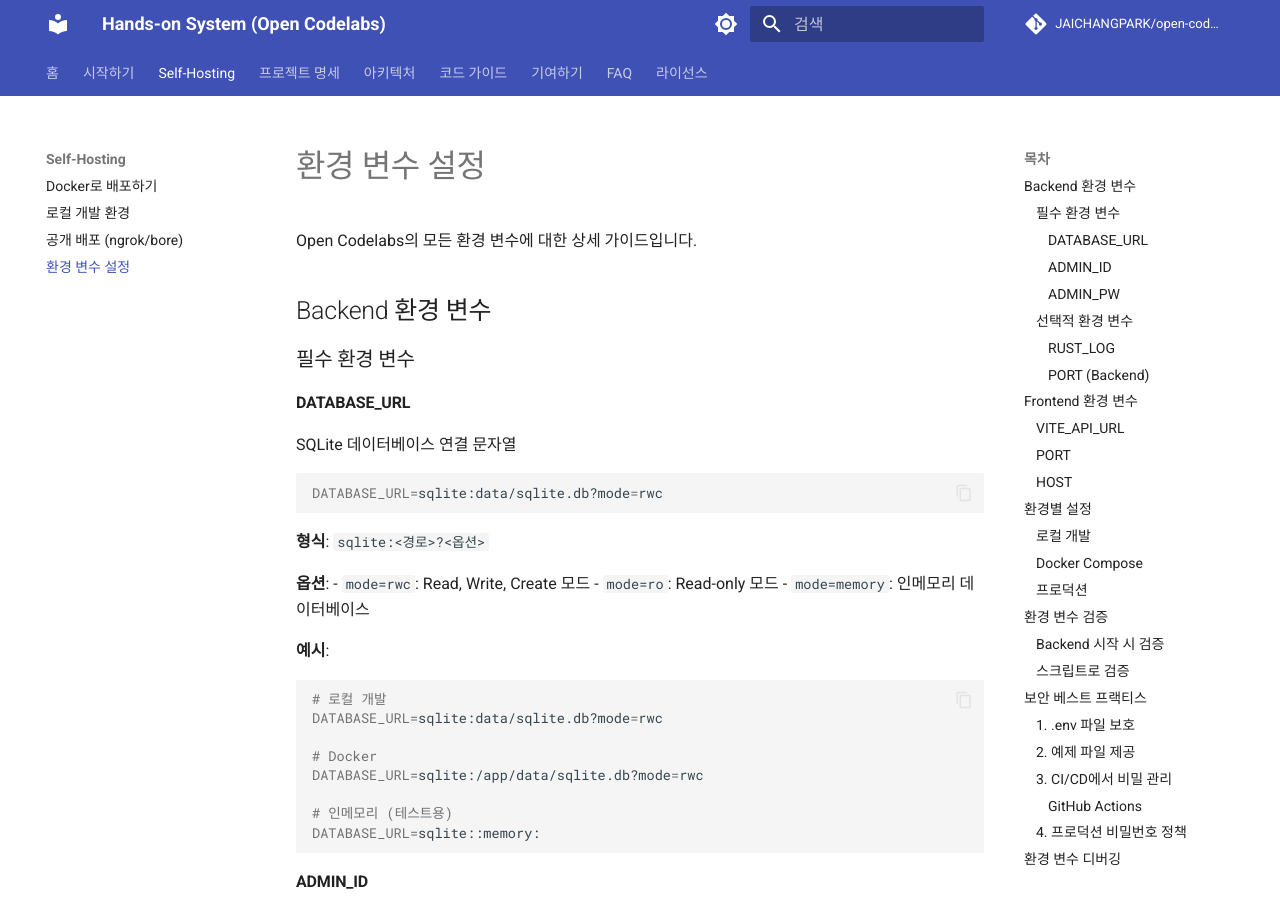
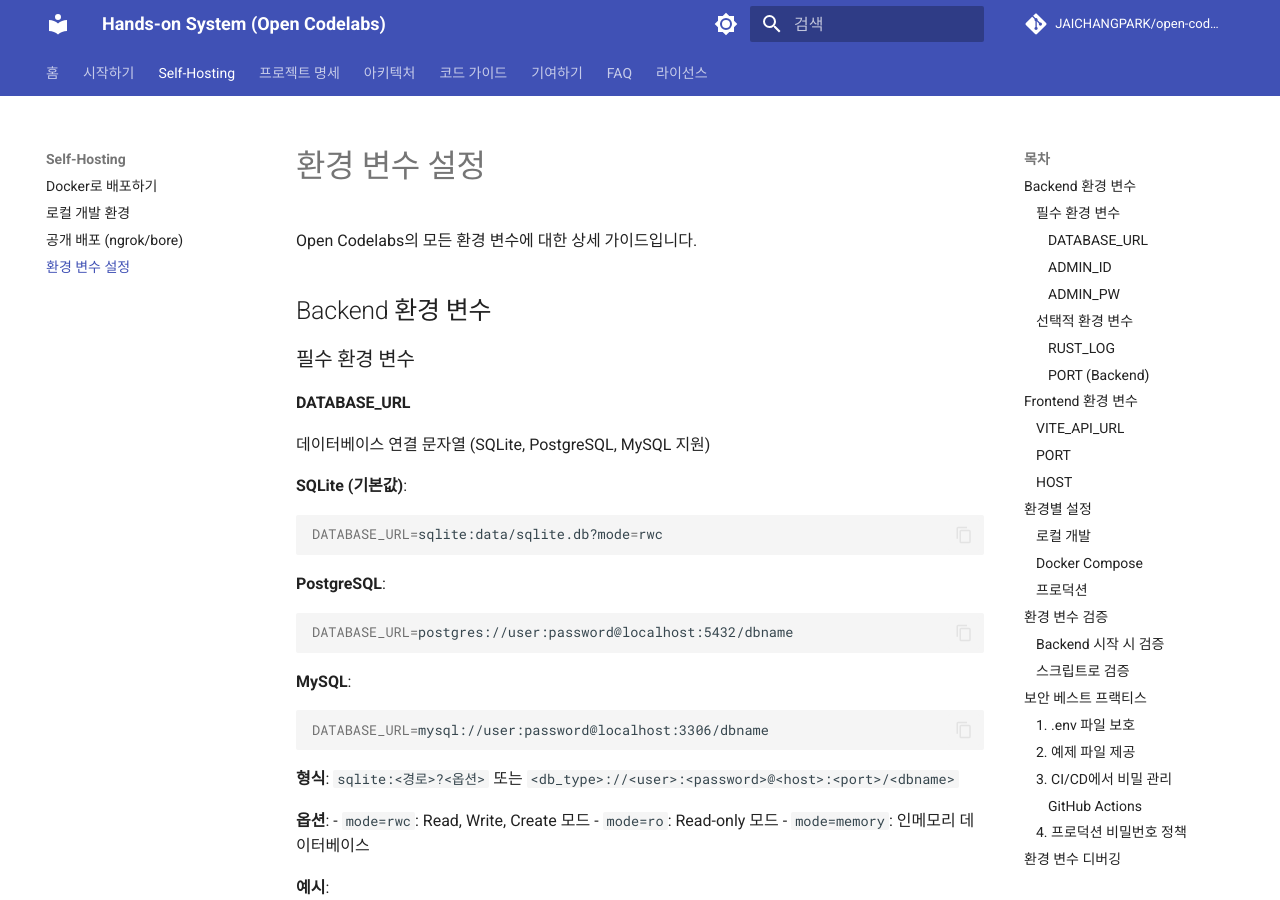
Before and after one commit to JAICHANGPARK/open-codelabs, an MkDocs documentation site: the page built from docs/self-hosting/environment.md, in a window 1280 px wide and 900 px high. Built offline with MkDocs 1.6.1 and Material for MkDocs 9.7.7, drawn with Linux system fonts in a browser that asks for light colours; comment, search, counter and statistics services are not loaded; the version menu is left out.

Commit message:
Update Docker and environment docs for PostgreSQL/MySQL
Added PostgreSQL Docker Compose example and expanded DATABASE_URL documentation to include PostgreSQL and MySQL formats. This clarifies multi-database support and provides configuration guidance for self-hosting.

````diff
--- a/docs/self-hosting/docker.md
+++ b/docs/self-hosting/docker.md
@@ -184,6 +184,7 @@ openssl rand -base64 32
 
 데이터베이스 데이터를 유지하려면 볼륨 사용:
 
+#### SQLite 사용 시
 ```yaml
 services:
   backend:
@@ -194,6 +195,29 @@ services:
 
 volumes:
   backend_data:
+```
+
+#### PostgreSQL 사용 시 (예시)
+```yaml
+services:
+  db:
+    image: postgres:15-alpine
+    environment:
+      - POSTGRES_USER=codelab
+      - POSTGRES_PASSWORD=secure_password
+      - POSTGRES_DB=open_codelabs
+    volumes:
+      - postgres_data:/var/lib/postgresql/data
+
+  backend:
+    environment:
+      - DATABASE_URL=postgres://codelab:secure_password@db:5432/open_codelabs
+    depends_on:
+      - db
+    # ...
+
+volumes:
+  postgres_data:
 ```
 
 ### 백업 전략
--- a/docs/self-hosting/environment.md
+++ b/docs/self-hosting/environment.md
@@ -8,13 +8,24 @@ Open Codelabs의 모든 환경 변수에 대한 상세 가이드입니다.
 
 #### DATABASE_URL
 
-SQLite 데이터베이스 연결 문자열
+데이터베이스 연결 문자열 (SQLite, PostgreSQL, MySQL 지원)
 
+**SQLite (기본값)**:
 ```bash
 DATABASE_URL=sqlite:data/sqlite.db?mode=rwc
 ```
 
-**형식**: `sqlite:<경로>?<옵션>`
+**PostgreSQL**:
+```bash
+DATABASE_URL=postgres://user:password@localhost:5432/dbname
+```
+
+**MySQL**:
+```bash
+DATABASE_URL=mysql://user:password@localhost:3306/dbname
+```
+
+**형식**: `sqlite:<경로>?<옵션>` 또는 `<db_type>://<user>:<password>@<host>:<port>/<dbname>`
 
 **옵션**:
 - `mode=rwc`: Read, Write, Create 모드
````
